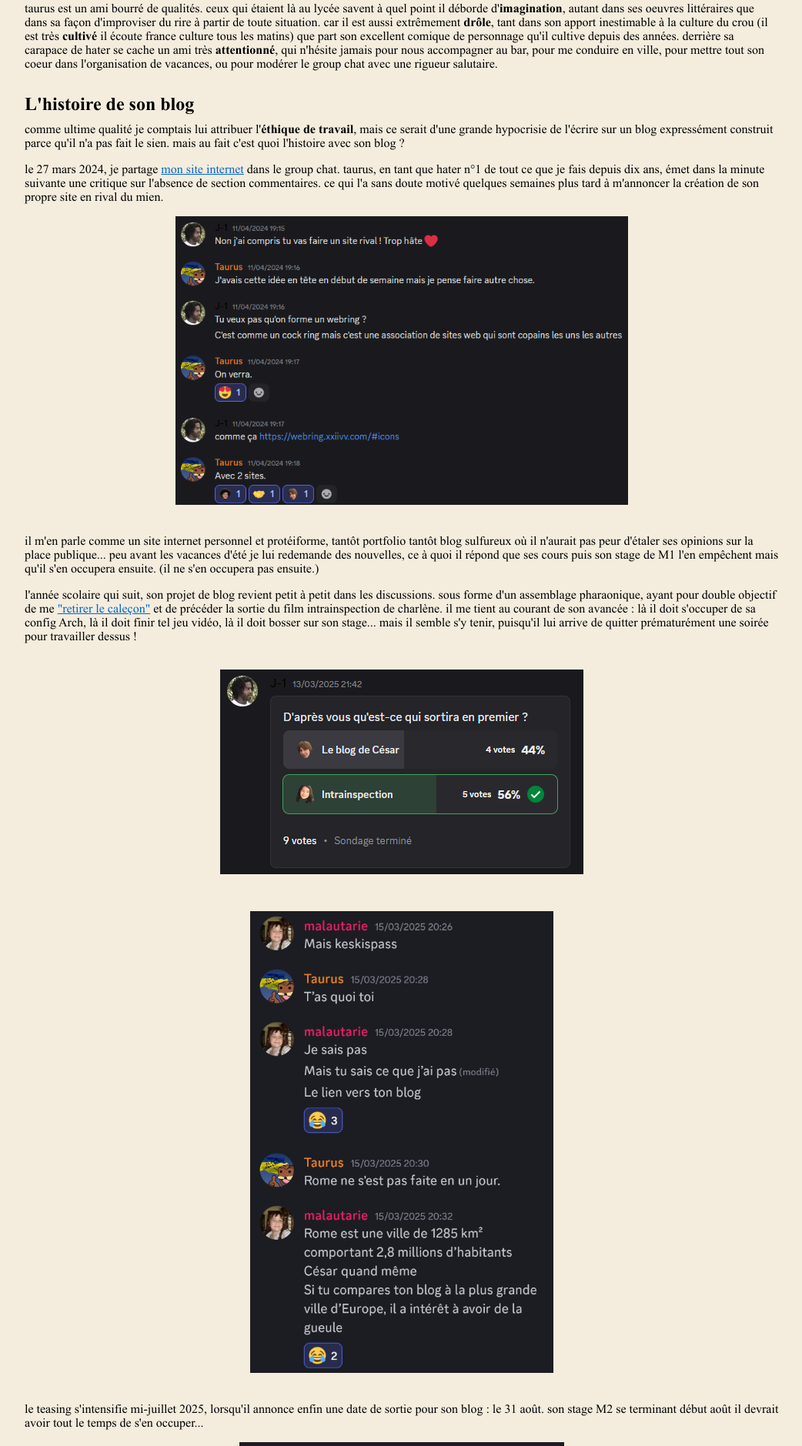
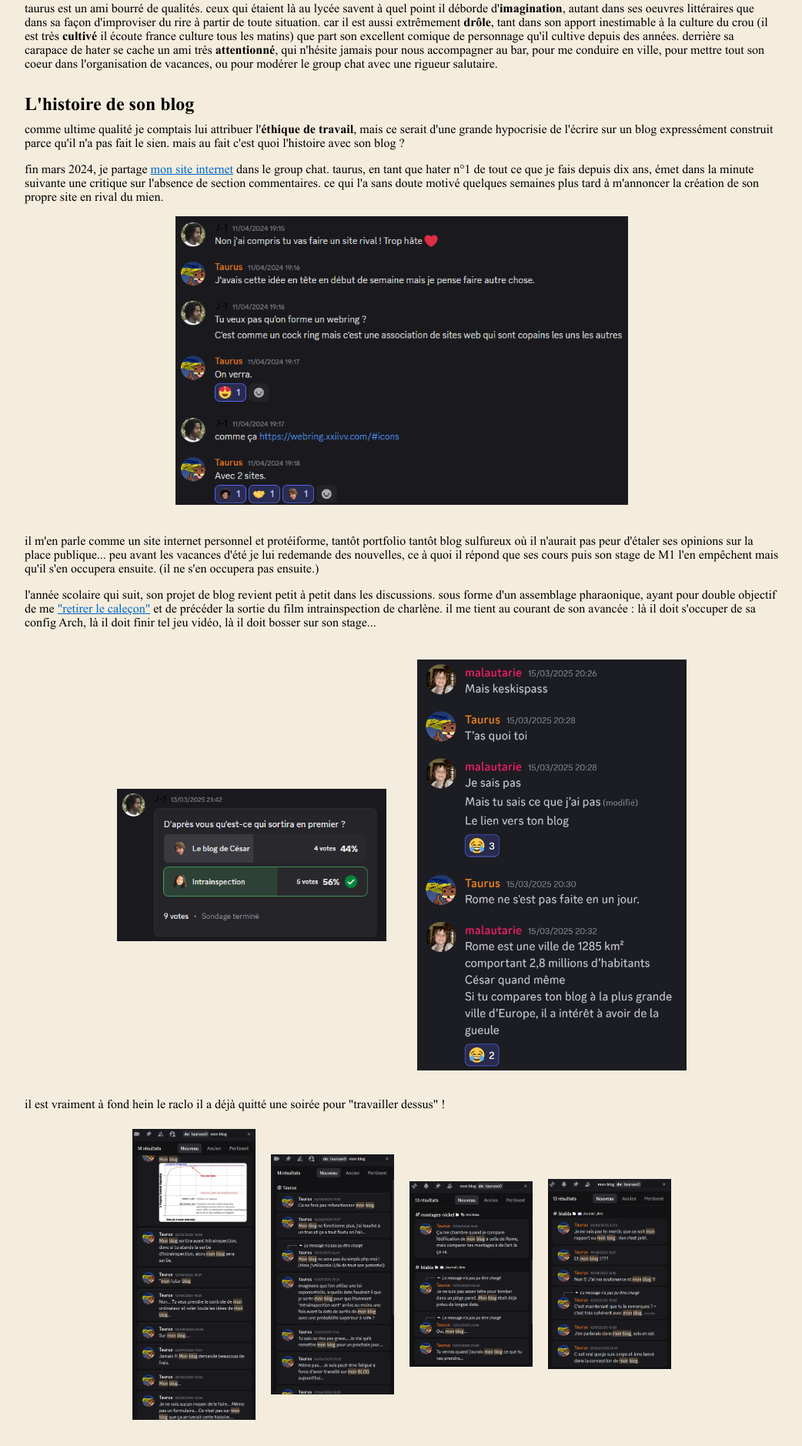
Before and after one commit to K4RI/jej-website, a PHP site: page /taurus999/a-propos.html in a window 1280 px wide. Shown: the part 290-2169 px from the top of the page at 77% size, without its empty margins (118-1160 px from the left). Run offline with PHP 8.4, Linux system fonts and the light colour scheme.

Commit message:
taurus dernières images a-propos

```diff
--- a/css/figimages.css
+++ b/css/figimages.css
@@ -24,6 +24,7 @@
     display: flex;
     flex-wrap: wrap;
     justify-content: center;
+    align-items: center;
     max-width: 800px;
 }
 .figimage-deux > a {
--- a/postits.html
+++ b/postits.html
@@ -84,6 +84,7 @@
             </tbody>
         </table>
 
+        <br><br>
         la bise à mon ami <a href="taurus999/index.html">taurus</a> qui consulte cette page tous les matins <3
 
         </main>
--- a/taurus999/a-propos.html
+++ b/taurus999/a-propos.html
@@ -15,7 +15,20 @@
             .figimage {
                 max-width: 60%;
             }
-            .figimage > * > img, .figimage > img {
+            .figimage > * > img {
+                max-height: 600px;
+                max-width: 100%;
+                height: auto;
+                width:auto;
+                margin-left: auto;
+                margin-right: auto
+            }
+
+            .figimage-quatre > a {
+                max-width: 20%;
+                margin: 5px 10px;
+            }
+            .figimage-quatre > * > img {
                 max-height: 600px;
                 max-width: 100%;
                 height: auto;
@@ -56,7 +69,7 @@
 
         <p>comme ultime qualité je comptais lui attribuer l'<strong>éthique de travail</strong>, mais ce serait d'une grande hypocrisie de l'écrire sur un blog expressément construit parce qu'il n'a pas fait le sien. mais au fait c'est quoi l'histoire avec son blog ?</p>
 
-        <p>le 27 mars 2024, je partage <a href="http://jej888.fr">mon site internet</a> dans le group chat. taurus, en tant que hater n°1 de tout ce que je fais depuis dix ans, émet dans la minute suivante une critique sur l'absence de section commentaires. ce qui l'a sans doute motivé quelques semaines plus tard à m'annoncer la création de son propre site en rival du mien.</p>
+        <p>fin mars 2024, je partage <a href="http://jej888.fr">mon site internet</a> dans le group chat. taurus, en tant que hater n°1 de tout ce que je fais depuis dix ans, émet dans la minute suivante une critique sur l'absence de section commentaires. ce qui l'a sans doute motivé quelques semaines plus tard à m'annoncer la création de son propre site en rival du mien.</p>
 
         <figure class="figimage">
             <a href="img/1 annonce - 11 avril 24.png">
@@ -66,38 +79,47 @@
 
         <p>il m'en parle comme un site internet personnel et protéiforme, tantôt portfolio tantôt blog sulfureux où il n'aurait pas peur d'étaler ses opinions sur la place publique... peu avant les vacances d'été je lui redemande des nouvelles, ce à quoi il répond que ses cours puis son stage de M1 l'en empêchent mais qu'il s'en occupera ensuite. (il ne s'en occupera pas ensuite.)</p>
 
-        <p>l'année scolaire qui suit, son projet de blog revient petit à petit dans les discussions. sous forme d'un assemblage pharaonique, ayant pour double objectif de me <a href="https://youtu.be/Nz6IJ0EoQV0?t=24" target="_blank">"retirer le caleçon"</a> et de précéder la sortie du film intrainspection de charlène. il me tient au courant de son avancée : là il doit s'occuper de sa config Arch, là il doit finir tel jeu vidéo, là il doit bosser sur son stage... mais il semble s'y tenir, puisqu'il lui arrive de quitter prématurément une soirée pour travailler dessus !</p>
+        <p>l'année scolaire qui suit, son projet de blog revient petit à petit dans les discussions. sous forme d'un assemblage pharaonique, ayant pour double objectif de me <a href="https://youtu.be/Nz6IJ0EoQV0?t=24" target="_blank">"retirer le caleçon"</a> et de précéder la sortie du film intrainspection de charlène. il me tient au courant de son avancée : là il doit s'occuper de sa config Arch, là il doit finir tel jeu vidéo, là il doit bosser sur son stage...</p>
         <br>
 
-        <figure class="figimage">
+        <figure class="figimage-deux">
             <a href="img/2 sondage - 13 mar 25.png">
                 <img src="img/2 sondage - 13 mar 25.png" title="sondage">
             </a>
-        </figure>
-
-        <br>
-
-        <figure class="figimage">
             <a href="img/3 humiliation malau - 15 mar 25.jpg">
                 <img src="img/3 humiliation malau - 15 mar 25.jpg" title="quelle humiliation">
             </a>
         </figure>
 
-        <p>le teasing s'intensifie mi-juillet 2025, lorsqu'il annonce enfin une date de sortie pour son blog : le 31 août. son stage M2 se terminant début août il devrait avoir tout le temps de s'en occuper...</p>
+        il est vraiment à fond hein le raclo il a déjà quitté une soirée pour "travailler dessus" !
+        <br> <br>
+        <figure class="figimage-deux figimage-quatre">
+            <a href="img/6a dms.png">
+                <img src="img/6a dms.png" title="dms 1">
+            </a>
+            <a href="img/6b dms.png">
+                <img src="img/6b dms.png" title="dms 2">
+            </a>
+            <a href="img/7a radio.png">
+                <img src="img/7a radio.png" title="radio 1">
+            </a>
+            <a href="img/7b radio.png">
+                <img src="img/7b radio.png" title="radio 2">
+            </a>
+        </figure>
 
-        <figure class="figimage">
+        <p>le teasing s'intensifie en juillet 2025, lorsqu'il annonce enfin une date de sortie pour son blog : le 31 août. son stage M2 se terminant début août il devrait avoir tout le temps de s'en occuper...</p>
+
+        <figure class="figimage-deux">
             <a href="img/4zoom.png">
                 <img src="img/4 annonce - 15 juil 25.jpg" title="it's happening !!!">
             </a>
-        </figure>
-
-        <figure class="figimage">
             <a href="img/5 défi - 17 août 25.jpg">
                 <img src="img/5 défi - 17 août 25.jpg" title="jamais">
             </a>
         </figure>
 
-        <p>...en théorie. quelques jours avant la date finale, il me fait par de ses doutes quand à sa capacité à le terminer à temps. au moment où j'écris ces phrases je ne sais pas s'il bluffe ou s'il va vraiment ne pas le sortir. me vient alors l'idée de lui retirer <i>à lui</i> son caleçon, en sortant moi-même son propre site, celui-ci même.</p>
+        <p>...en théorie. quelques jours avant la date finale, il me fait part de ses doutes quand à sa capacité à le terminer à temps. au moment où j'écris ces phrases je ne sais pas s'il bluffe ou s'il va vraiment ne pas le sortir. me vient alors l'idée de <strong>lui retirer <i>à lui</i> son caleçon</strong>, en sortant <i>son</i> propre site <i>moi-même</i>.</p>
         <p>ah. ah ouai. donc finalement qui est le plus con dans l'histoire ?</p>
 
     </main>
```
Also changed, not shown: taurus999/img/6a dms.png (added), taurus999/img/6b dms.png (added), taurus999/img/7a radio.png (added), taurus999/img/7b radio.png (added).
